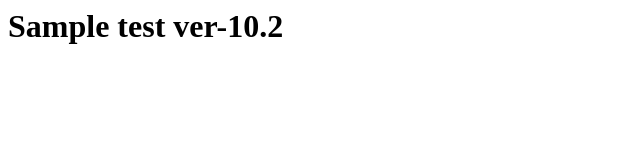
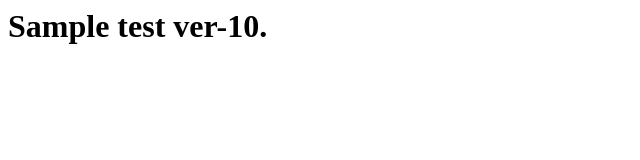
Before and after one commit to MdAyubz/html-app-service, a plain HTML site: page index.html in a window 1280 px wide. Shown: the full height of the page, 0-640 px from the left. Drawn offline with Linux system fonts and the light colour scheme.

Commit message:
ver-10.3

```diff
--- a/index.html
+++ b/index.html
@@ -1,3 +1,3 @@
 <html>
-	<h1> Sample test ver-10.2</h1>
+	<h1> Sample test ver-10.</h1>
 </html>
```
